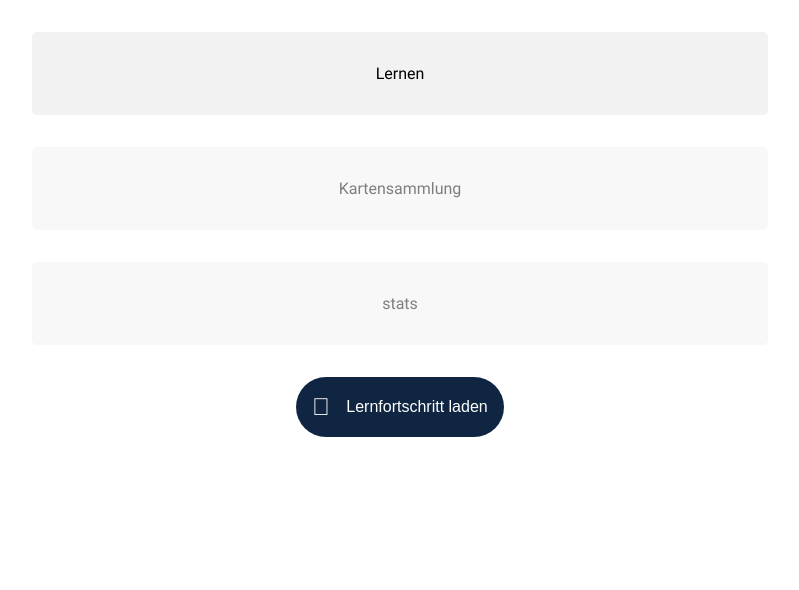
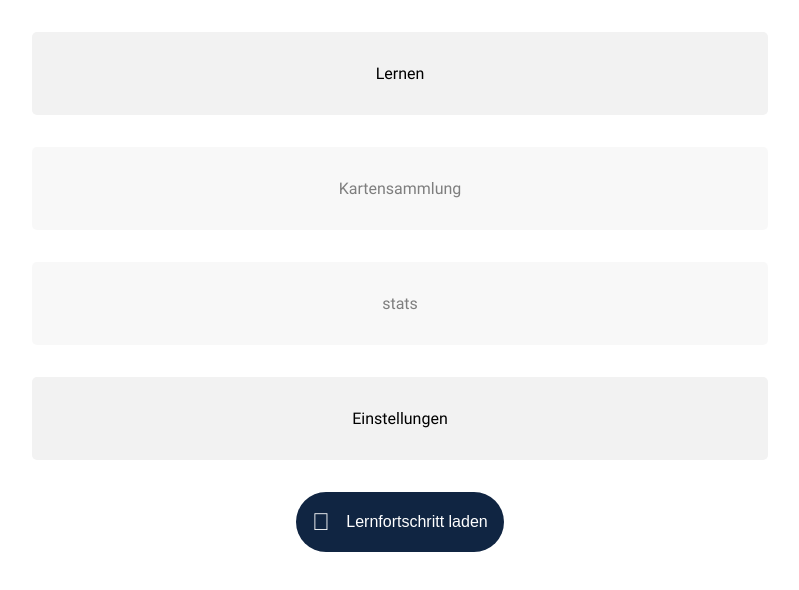
Before and after one commit to juliuskalis/icfte, an Angular app: page / in a window 1280 px wide. Shown: the top 590 px of the page, without its empty margins (240-1039 px from the left). Built offline with nearby package versions, Linux system fonts and the light colour scheme.

Commit message:
adds settings (service and componente) with first setting hideCategory

```diff
--- a/src/app/app-routing.module.ts
+++ b/src/app/app-routing.module.ts
@@ -5,10 +5,12 @@ import {AllComponent} from "./sites/all/all.component";
 import {StartComponent} from "./sites/start/start.component";
 import {QuizComponent} from "./sites/quiz/quiz.component";
 import {StatisticsComponent} from "./sites/statistics/statistics.component";
+import {SettingsComponent} from "./sites/settings/settings.component";
 
 const routes: Routes = [
   { path: '', component: StartComponent },
   { path: 'learn', component: LearnComponent },
+  { path: 'settings', component: SettingsComponent },
   { path: 'quiz', component: QuizComponent },
   { path: 'stats', component: StatisticsComponent },
   { path: 'all', component: AllComponent },
--- a/src/app/app.module.ts
+++ b/src/app/app.module.ts
@@ -13,6 +13,7 @@ import { StatisticsComponent } from './sites/statistics/statistics.component';
 import { CardHeaderComponent } from './parts/card-header/card-header.component';
 import { DownloadComponent } from './parts/download/download.component';
 import { UploadComponent } from './parts/upload/upload.component';
+import { SettingsComponent } from './sites/settings/settings.component';
 
 @NgModule({
   declarations: [
@@ -25,7 +26,8 @@ import { UploadComponent } from './parts/upload/upload.component';
     StatisticsComponent,
     CardHeaderComponent,
     DownloadComponent,
-    UploadComponent
+    UploadComponent,
+    SettingsComponent
   ],
   imports: [
     BrowserModule,
--- /dev/null
+++ b/src/app/services/settings.service.ts
@@ -0,0 +1,44 @@
+import { Injectable } from '@angular/core';
+
+@Injectable({
+  providedIn: 'root'
+})
+export class SettingsService {
+
+  allSettings: Settings[] = [
+    {
+      id: 0,
+      name: 'hideCategory',
+      value: false
+    }
+  ];
+
+  constructor() {
+    const x = localStorage.getItem('settings');
+    if (x) {
+      this.allSettings = JSON.parse(x);
+    } else {
+      localStorage.setItem('settings', JSON.stringify(this.allSettings));
+    }
+  }
+
+  getAll() {
+    return this.allSettings;
+  }
+
+  toggleSetting(id: number) {
+    let x = this.allSettings.find(x => x.id === id);
+    if (x) {
+      x.value = !x.value;
+    }
+    console.log(this.allSettings);
+    localStorage.setItem('settings', JSON.stringify(this.allSettings));
+  }
+
+}
+
+interface Settings {
+  id: number;
+  name: string;
+  value: boolean;
+}
--- a/src/app/sites/learn/learn.component.ts
+++ b/src/app/sites/learn/learn.component.ts
@@ -1,6 +1,7 @@
 import {Component, OnDestroy, OnInit} from '@angular/core';
 import {Card} from "../../models/card";
 import {CardService} from "../../services/card.service";
+import {SettingsService} from "../../services/settings.service";
 
 @Component({
   selector: 'app-learn',
@@ -16,10 +17,11 @@ export class LearnComponent implements OnInit, OnDestroy {
 
   cards: Card[] = [];
 
-  constructor(private cardService: CardService) {}
+  constructor(private cardService: CardService, private settingsService: SettingsService) {}
 
   ngOnInit(): void {
     this.cards = this.cardService.getCardsWithoutCategory('finished');
+    this.getSettings();
   }
 
   nextCard(): void {
@@ -50,6 +52,14 @@ export class LearnComponent implements OnInit, OnDestroy {
     console.log('redo');
   }
 
+  getSettings() {
+    const settings = this.settingsService.getAll();
+    const x = settings.find(x => x.id === 0)?.value;
+    if (x) {
+      this.hideCategory = x;
+    }
+  }
+
   ngOnDestroy() {}
 
 }
--- /dev/null
+++ b/src/app/sites/settings/settings.component.html
@@ -0,0 +1,6 @@
+<div style="margin-top: 1rem;">
+  <a [routerLink]="['/']">zurück</a>
+</div>
+<div class="items">
+  <div class="item" (click)="toggleSetting(0)">Kartenkategorie ausblenden: {{settings[0].value}}</div>
+</div>
--- /dev/null
+++ b/src/app/sites/settings/settings.component.scss
@@ -0,0 +1,26 @@
+@import "../../../colors";
+
+.items {
+  padding: 2rem;
+  display: flex;
+  flex-direction: column;
+  justify-content: center;
+  row-gap: 2rem;
+  .item {
+    padding: 2rem 3rem;
+    display: block;
+    background-color: $button-bgc;
+    border-radius: 5px;
+    text-align: center;
+  }
+  .comingSoon {
+    cursor: not-allowed;
+    opacity: 0.5;
+    user-select: none;
+  }
+}
+
+.maxWidth {
+  max-width: 800px;
+  margin: 0 auto;
+}
--- /dev/null
+++ b/src/app/sites/settings/settings.component.ts
@@ -0,0 +1,21 @@
+import { Component } from '@angular/core';
+import {SettingsService} from "../../services/settings.service";
+
+@Component({
+  selector: 'app-settings',
+  templateUrl: './settings.component.html',
+  styleUrls: ['./settings.component.scss']
+})
+export class SettingsComponent {
+
+  settings: any[] = [];
+
+  constructor(private settingsService: SettingsService) {
+    this.settings = this.settingsService.getAll();
+  }
+
+  toggleSetting(id: number) {
+    this.settingsService.toggleSetting(id);
+  }
+
+}
--- a/src/app/sites/start/start.component.html
+++ b/src/app/sites/start/start.component.html
@@ -5,6 +5,7 @@
 <!--    <a [routerLink]="['all']">Kartensammlung</a>-->
     <a class="comingSoon">stats</a>
 <!--    <a [routerLink]="['stats']">stats</a>-->
+    <a [routerLink]="['settings']">Einstellungen</a>
   </div>
 </div>
 
```
Also changed, not shown: 2 other files (tests, documents, lock files or other folders).
